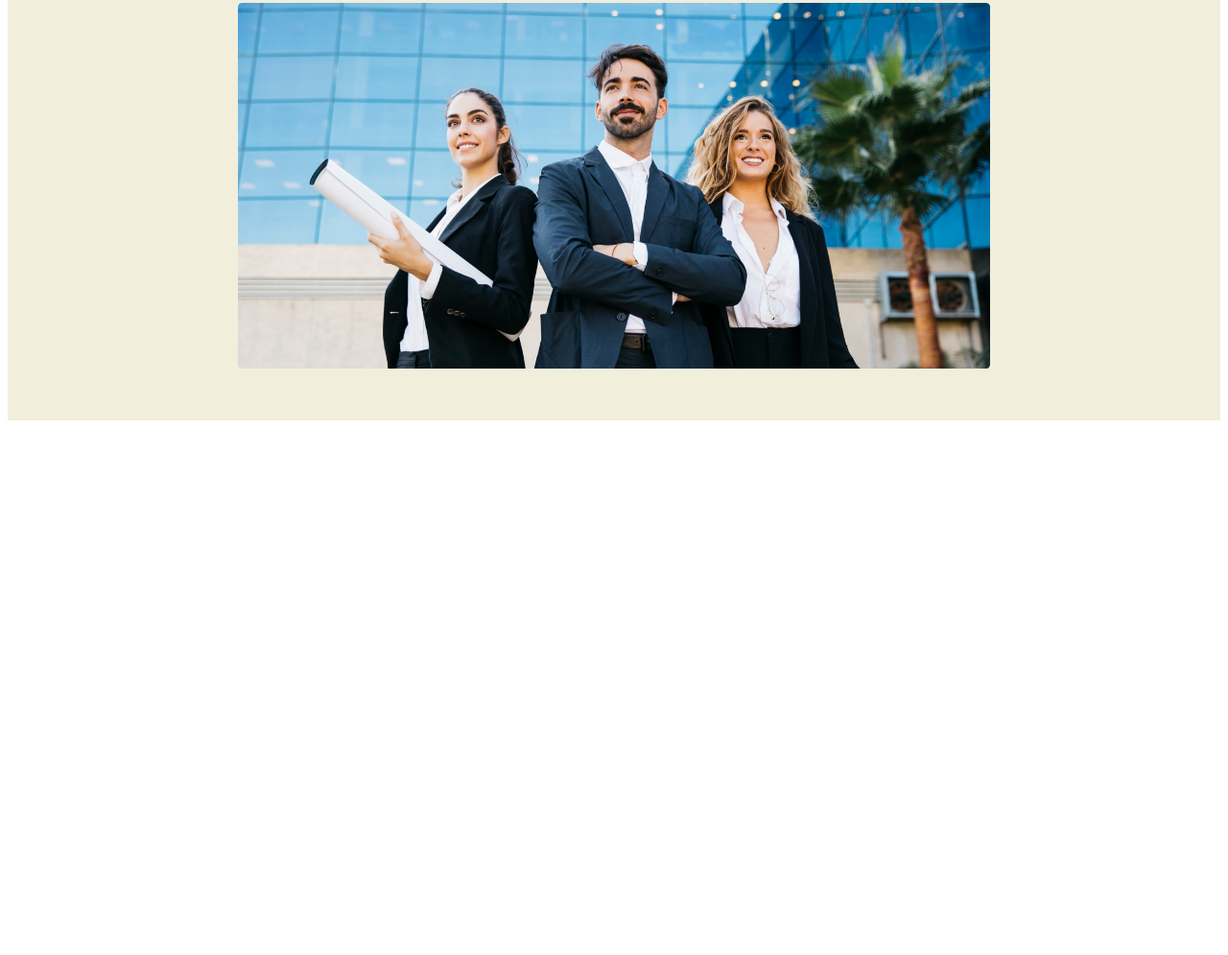
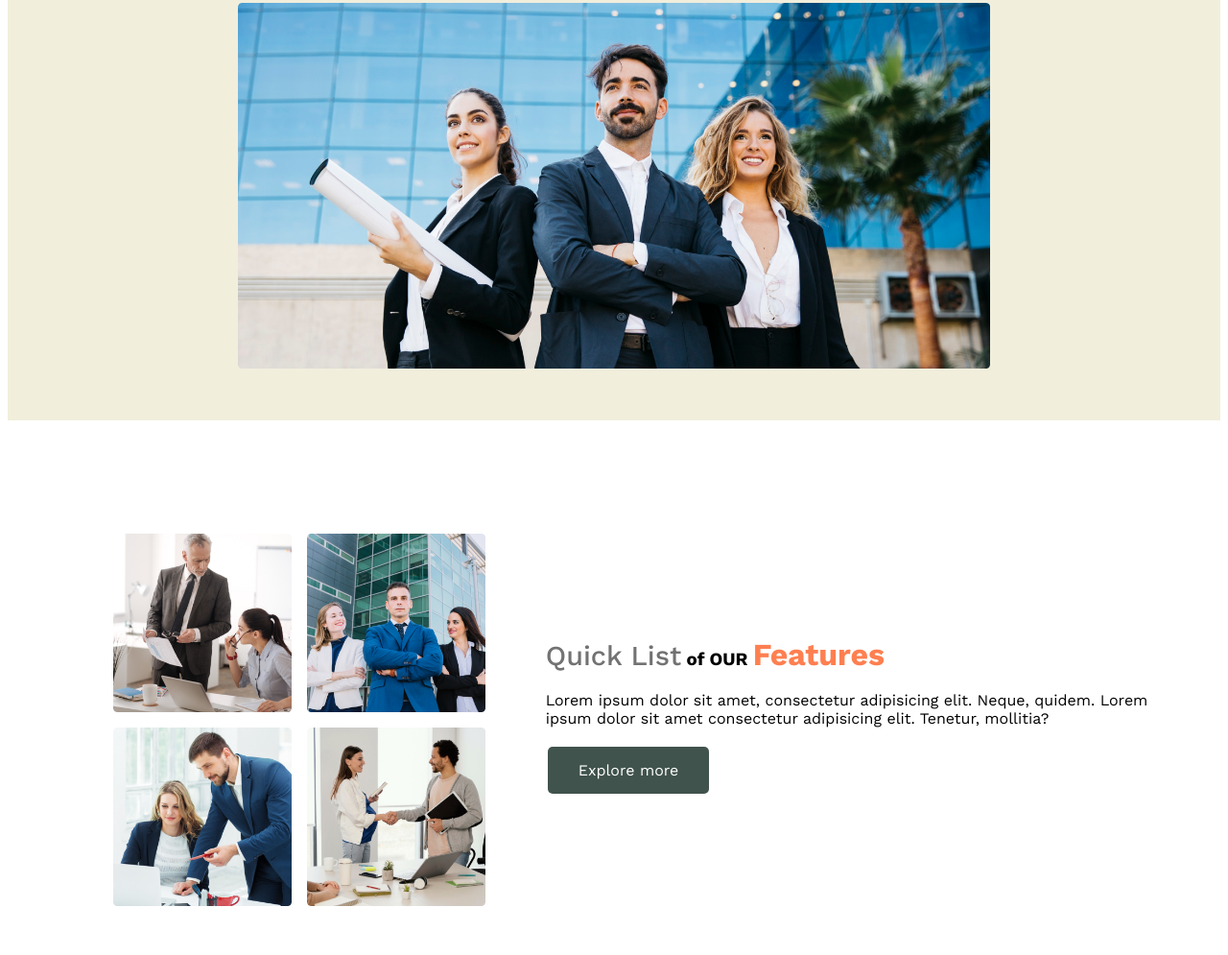
Before and after one commit to nahidul13/G3-architects, a plain HTML site: page index.html in a window 1280 px wide. Shown: the part 591-1586 px from the top of the page at 96% size. Before the commit the page ends 1037 px from the top, so only its background shows below. Drawn offline with nearby package versions, Linux system fonts and the light colour scheme.

Commit message:
add features section

```diff
--- a/index.html
+++ b/index.html
@@ -11,6 +11,7 @@
 </head>
 
 <body>
+    <!-- header part -->
     <header>
         <nav>
             <h3 class="nav-title">G3 Architecters</h3>
@@ -36,6 +37,29 @@
             <img class="banner-img" src="images/banner.png" alt="">
         </div>
     </header>
+    <!-- header part end -->
+
+    <!-- main part start -->
+    <main>
+        <!-- features section  -->
+        <section class="features-section">
+            <div class="features-img-tank">
+                <img src="images/team1.png" alt="">
+                <img src="images/team2.png" alt="">
+                <img src="images/team3.png" alt="">
+                <img src="images/team4.png" alt="">
+            </div>
+            <div class="features-contain">
+                <h3 class="features-title"><span class="quick">Quick List</span> <span>of OUR</span>
+                    <span class="text-feat">Features</span>
+                </h3>
+                <p class="features-description">Lorem ipsum dolor sit amet, consectetur adipisicing elit. Neque, quidem.
+                    Lorem ipsum dolor sit amet consectetur adipisicing elit. Tenetur, mollitia?
+                </p>
+                <button class="p-btn">Explore more</button>
+            </div>
+        </section>
+    </main>
 </body>
 
 </html>
--- a/style/style.css
+++ b/style/style.css
@@ -25,7 +25,7 @@
   box-shadow: 0 12px 16px 0 rgba(0, 0, 0, 0.24),
     0 17px 50px 0 rgba(0, 0, 0, 0.19);
 }
-/* header */
+/* header-------------------------------------------------------- */
 header {
   background-color: #f1eedc;
   padding: 50px 240px;
@@ -66,29 +66,69 @@ nav li a {
 .banner-img {
   width: 100%;
 }
-/* responsive media */
+/* main part ----------------------------------------------------------------- */
+main {
+  margin: 70px auto;
+  max-width: 1140px;
+}
+/* features section  */
+
+.features-section {
+  display: flex;
+  gap: 15px;
+  align-items: center;
+}
+.features-img-tank {
+  padding: 3rem;
+  display: grid;
+  grid-template-columns: repeat(2, 1fr);
+  gap: 1rem;
+}
+.features-img-tank img {
+  width: 100%;
+}
+
+.features-title .quick {
+  color: #727272;
+  font-weight: 500;
+  font-size: 1.8rem;
+}
+.features-title .text-feat {
+  font-weight: 700;
+  color: coral;
+  font-size: 2rem;
+}
+/* responsive media--------------------------------------------------------------------------- */
 
 /* media screen for small device */
 @media screen and (max-width: 576px) {
   /* header style  */
-  header {
+  header,
+  .features-contain {
     padding: 15px;
   }
-  nav {
+  nav,
+  .features-section {
     flex-direction: column;
   }
-  .banner img {
-    /* height: 100%; */
-    width: 100%;
+
+  /* main */
+  /* features contain  */
+  .features-img-tank {
+    grid-template-columns: repeat(1, 1fr);
   }
-  /* header er banner  */
 }
 /* for medium device */
 @media screen and (min-width: 576px) and (max-width: 960px) {
-  nav {
+  nav,
+  .features-section {
     flex-direction: column;
   }
-  header {
+  header,
+  .features-contain {
     padding: 20px 50px;
   }
+  .features-img-tank {
+    grid-template-columns: repeat(2, 1fr);
+  }
 }
```
